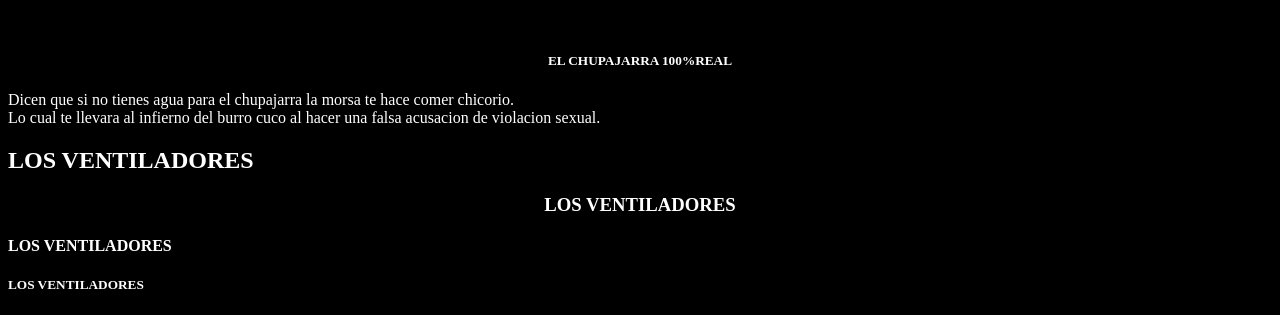
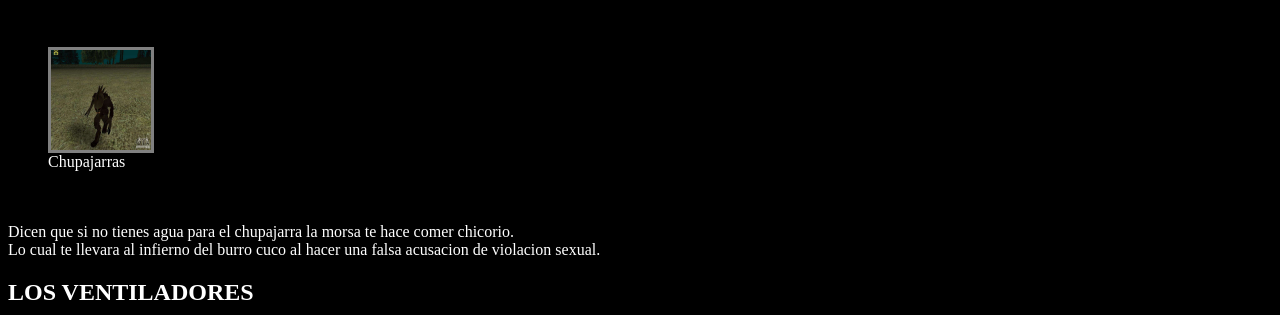
Before and after one commit to Reserath/Reserath.github.io, a plain HTML site: page index1.html in a window 1280 px wide. Shown: the part 478-793 px from the top of the page. Drawn offline with Linux system fonts and the light colour scheme.

Commit message:
Nuevas imagenes

```diff
--- a/index1.html
+++ b/index1.html
@@ -12,8 +12,15 @@
 <b>La vieja puta flaca</b> es cule flaca que da miedo y dicen las leyendas que se compromete con el chupajarra para secuestrar pelaos.
 </p>
 <br>
-<center> <h5>EL CHUPAJARRA 100%REAL</H5> </center>
+<figure>
+<img src="chupajarra.jpg" width="100" height="100" style="border: 3px solid grey">
+<figcaption>
+Chupajarras
+</figcaption>
+</figure>
 <p>
+<br>
+<br>
 Dicen que si no tienes agua para el chupajarra la morsa te hace comer chicorio.</i>
 <br>Lo cual te llevara al infierno del burro cuco al hacer una falsa acusacion de violacion sexual.
 </p>
```
Also changed, not shown: chupajarra.jpg (added).
